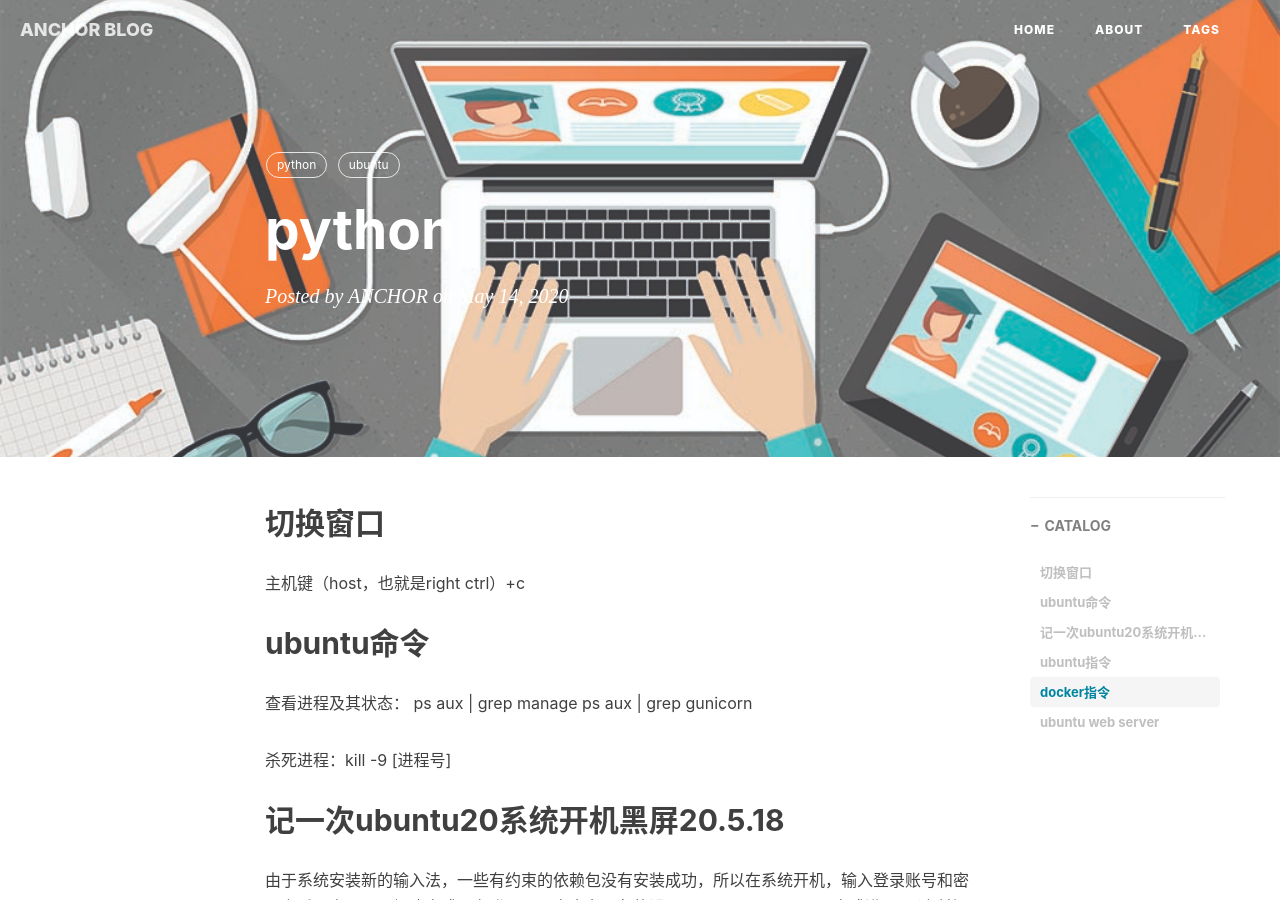
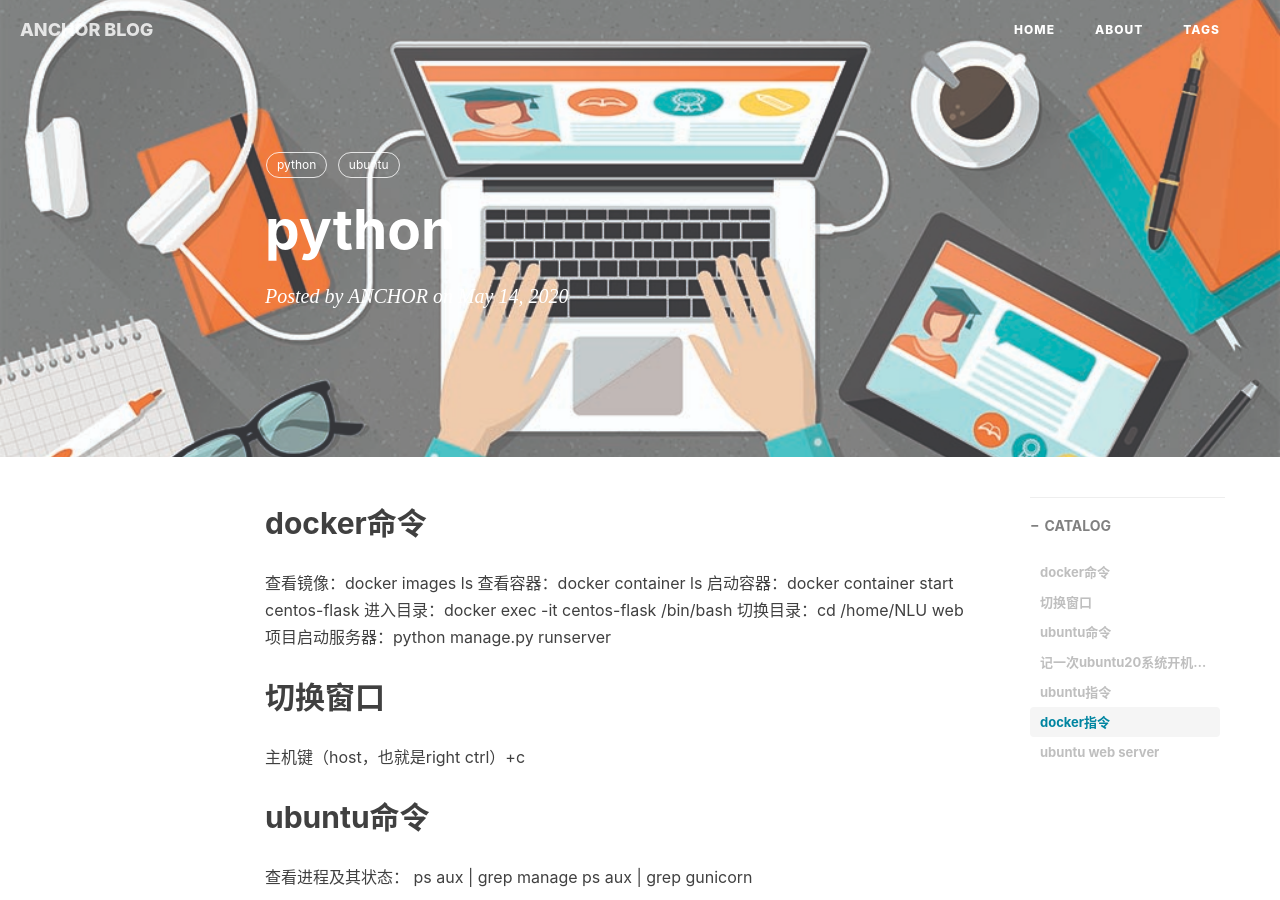
Before and after one commit to anchor2017/anchor2017.github.io, a Jekyll site: the page built from _posts/2020-05-14-python-ubuntu-2019.md, in a window 1280 px wide and 900 px high. Built offline with Jekyll 4.4.1, drawn with Linux system fonts in a browser that asks for light colours; nearby versions of some CDN libraries; comment, search, counter and statistics services are not loaded.

Commit message:
Update 2020-05-14-python-ubuntu-2019.md

```diff
--- a/_posts/2020-05-14-python-ubuntu-2019.md
+++ b/_posts/2020-05-14-python-ubuntu-2019.md
@@ -10,6 +10,14 @@ tags:
     - python
     - ubuntu
 ---
+
+## docker命令
+查看镜像：docker images ls
+查看容器：docker container ls
+启动容器：docker container start centos-flask
+进入目录：docker exec -it centos-flask /bin/bash
+切换目录：cd /home/NLU
+web项目启动服务器：python manage.py runserver
 
 ## 切换窗口
 主机键（host，也就是right ctrl）+c
```
